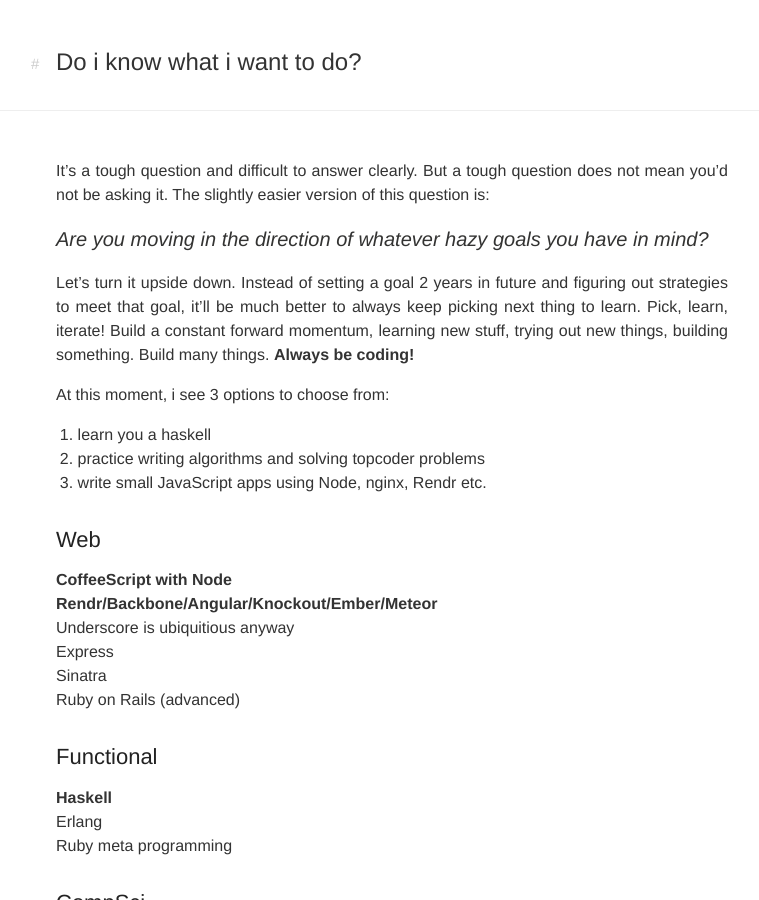
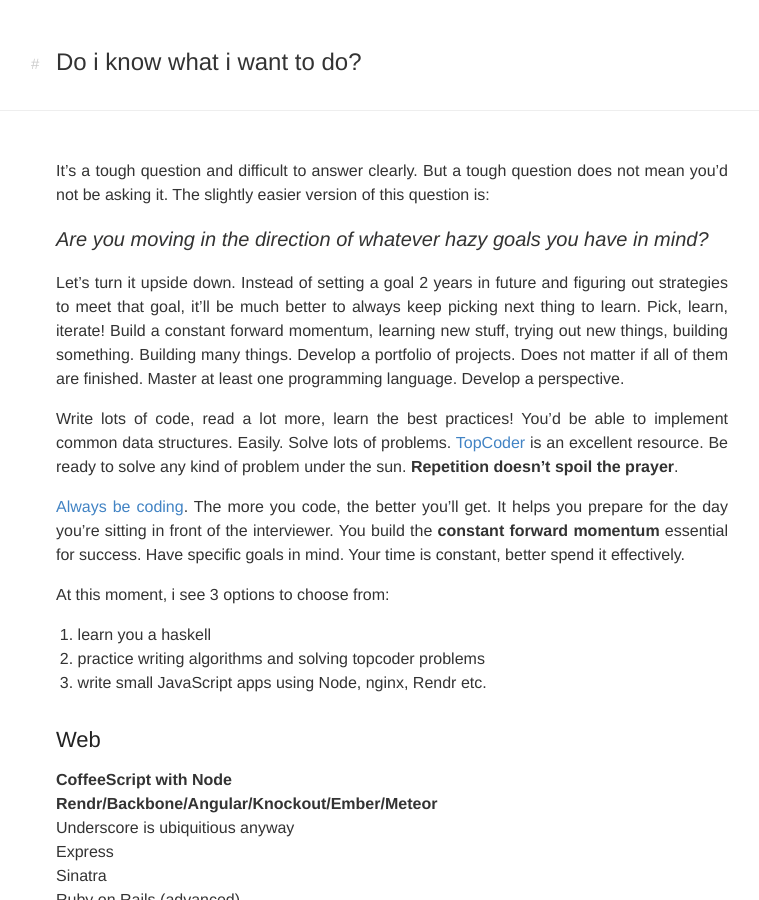
Before and after one commit to rbt91/rbt91.github.io, a Jekyll site: the page built from _posts/2000-01-01-blueprint.md, in a window 1280 px wide and 900 px high. Shown: the whole window, without its empty margins (248-1007 px from the left). Built offline with Jekyll 4.4.1, drawn with Linux system fonts in a browser that asks for light colours.

Commit message:
Update 2000-01-01-blueprint.md

```diff
--- a/_posts/2000-01-01-blueprint.md
+++ b/_posts/2000-01-01-blueprint.md
@@ -9,7 +9,13 @@
 
 >Are you moving in the direction of whatever hazy goals you have in mind?
 
-Let's turn it upside down. Instead of setting a goal 2 years in future and figuring out strategies to meet that goal, it'll be much better to always keep picking next thing to learn. Pick, learn, iterate! Build a constant forward momentum, learning new stuff, trying out new things, building something. Build many things. **Always be coding!**
+Let's turn it upside down. Instead of setting a goal 2 years in future and figuring out strategies to meet that goal, it'll be much better to always keep picking next thing to learn. Pick, learn, iterate! Build a constant forward momentum, learning new stuff, trying out new things, building something. Building many things. Develop a portfolio of projects. Does not matter if all of them are finished. Master at least one programming language. Develop a perspective.
+
+Write lots of code, read a lot more, learn the best practices! You'd be able to implement common data structures. Easily. Solve lots of problems. [TopCoder](http://community.topcoder.com/tc?module=Static&d1=tutorials&d2=alg_index) is an excellent resource. Be ready to solve any kind of problem under the sun. **Repetition doesn't spoil the prayer**.
+
+[Always be coding][AlwaysBeCoding]. The more you code, the better you'll get. It helps you prepare for the day you're sitting in front of the interviewer. You build the **constant forward momentum** essential for success. Have specific goals in mind. Your time is constant, better spend it effectively.
+
+[AlwaysBeCoding]: https://medium.com/tech-talk/d5f8051afce2
 
 At this moment, i see 3 options to choose from:
 1. learn you a haskell
```
